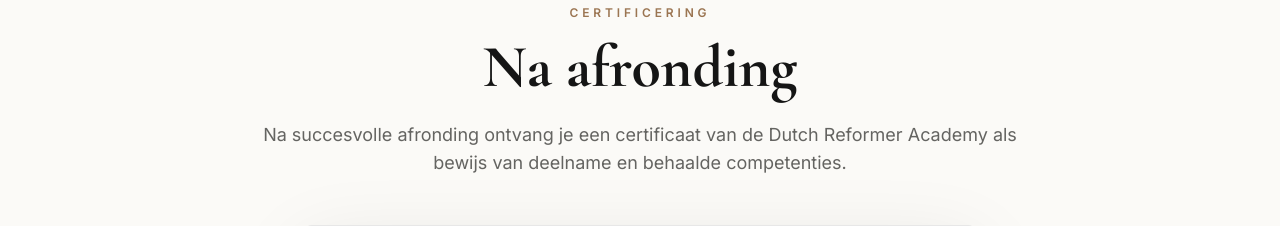
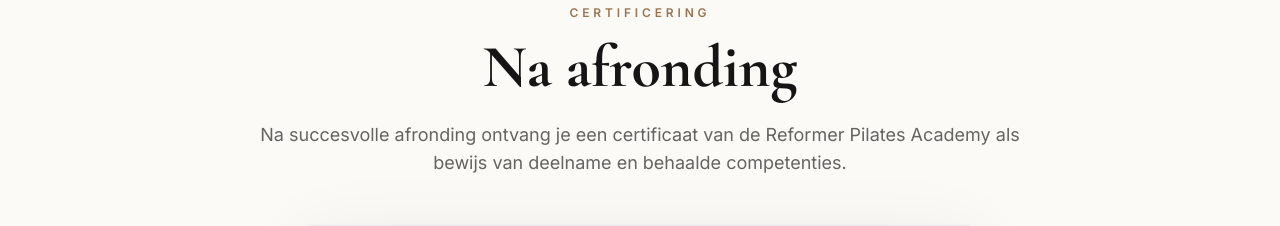
Before and after one commit to jochemsebastiaanvankuijk-rgb/dutch-reformer-academy, a Next.js app: page / in a window 1280 px wide. Shown: the part 8300-8526 px from the top of the page. Built offline with nearby package versions, Linux system fonts and the light colour scheme.

Commit message:
Update certificate academy name

```diff
--- a/components/LandingPage.tsx
+++ b/components/LandingPage.tsx
@@ -740,8 +740,9 @@ export default function LandingPage() {
               Na afronding
             </h2>
             <p className="mt-6 body-copy">
-              Na succesvolle afronding ontvang je een certificaat van de Dutch
-              Reformer Academy als bewijs van deelname en behaalde competenties.
+              Na succesvolle afronding ontvang je een certificaat van de
+              Reformer Pilates Academy als bewijs van deelname en behaalde
+              competenties.
             </p>
           </motion.div>
           <motion.div
```
